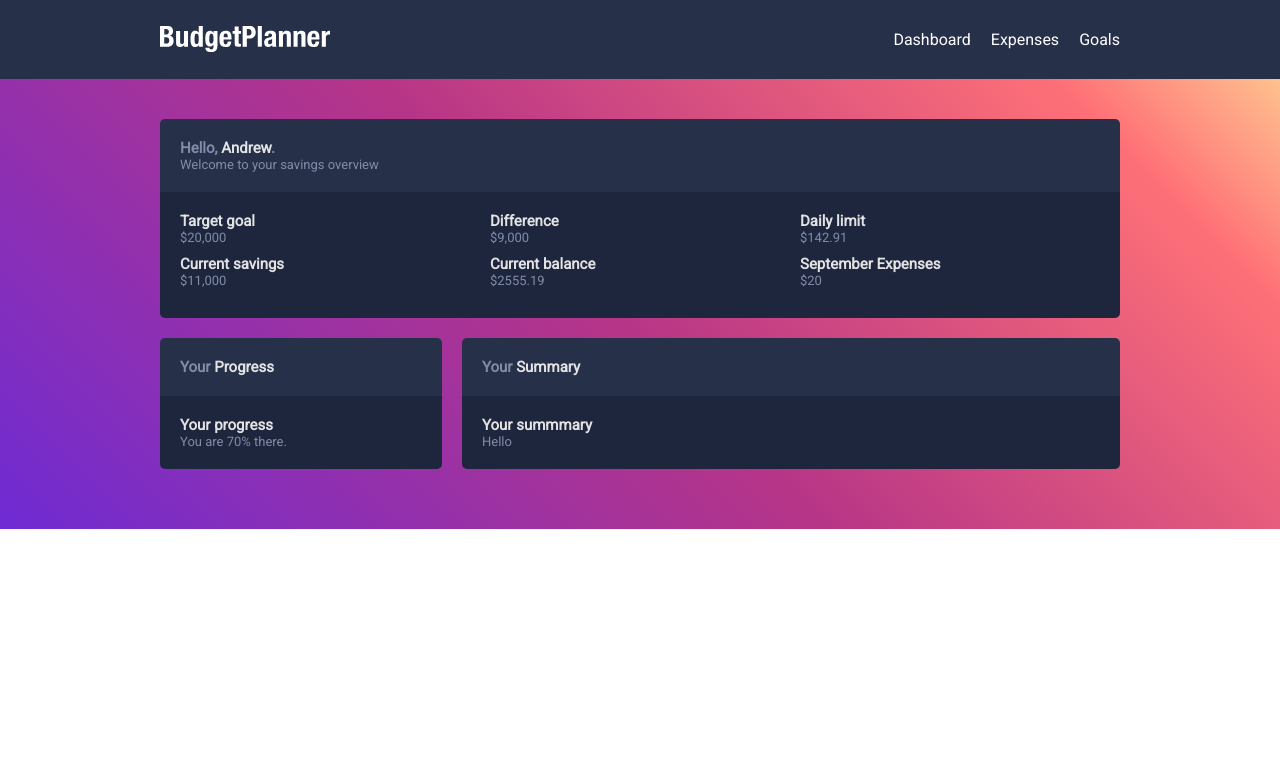
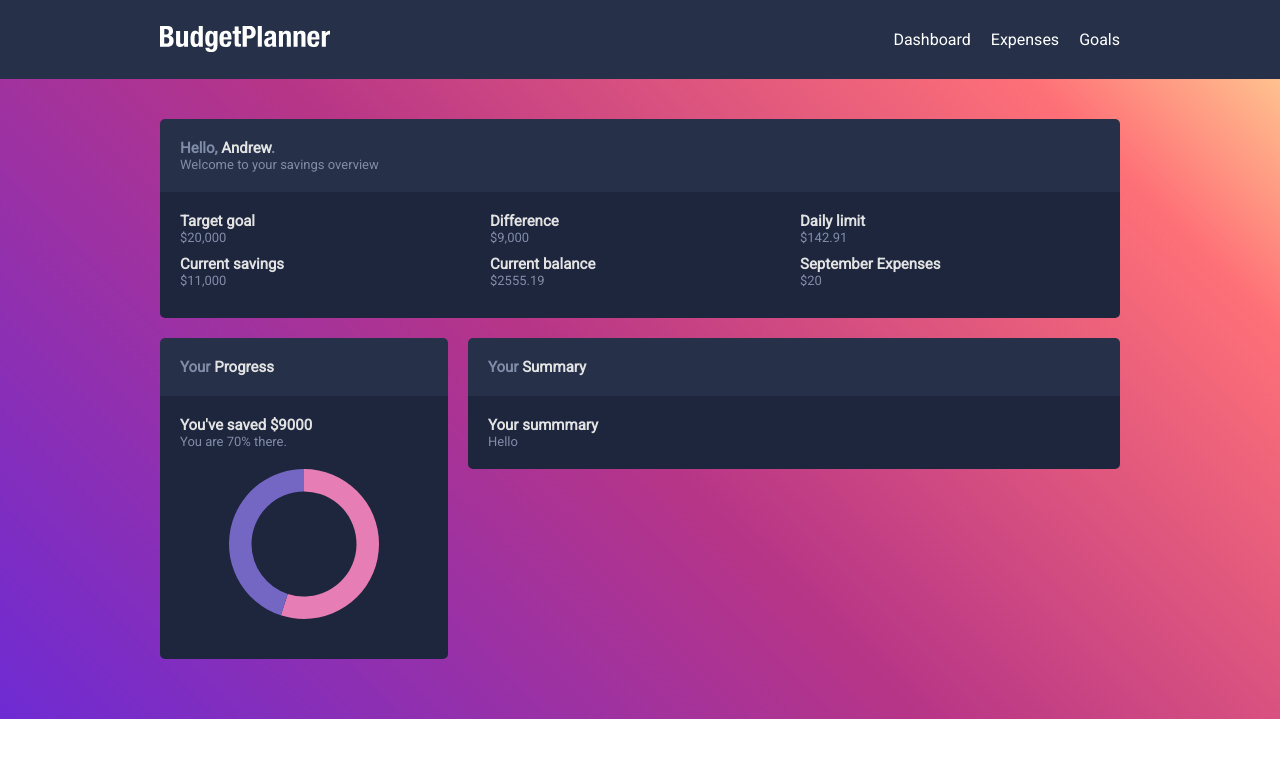
Before and after one commit to andrewbdesign/budget-planner, a React (Create React App) app in the folder client/: page /dashboard in a window 1280 px wide. Shown: the top 758 px of the page. Built offline with nearby package versions, Linux system fonts and the light colour scheme.

Commit message:
implemented chartjs

```diff
--- a/client/package.json
+++ b/client/package.json
@@ -3,6 +3,7 @@
   "version": "0.1.0",
   "private": true,
   "dependencies": {
+    "chart.js": "^2.8.0",
     "node-sass": "^4.12.0",
     "react": "^16.9.0",
     "react-dom": "^16.9.0",
--- a/client/src/assets/styles/_dashboard.scss
+++ b/client/src/assets/styles/_dashboard.scss
@@ -64,3 +64,8 @@
     width: 70%;
   }
 }
+
+.chart__container {
+  padding: 20px 0;
+  width: 100% !important;
+}
--- a/client/src/components/dashboard/Dashboard.js
+++ b/client/src/components/dashboard/Dashboard.js
@@ -9,10 +9,8 @@ const Dashboard = () => {
       <div className="container">
         <Overview />
         <div className="dashboard__body">
-
           <Progress />
           <Summary />
-
         </div>
       </div>
     </section>
--- a/client/src/components/dashboard/Overview.js
+++ b/client/src/components/dashboard/Overview.js
@@ -46,8 +46,7 @@ const Overview = () => {
         <p>Welcome to your savings overview</p>
       </div>
       <div className="overview__body">
-        <div className="overview__section">
-        </div>
+        <div className="overview__section"></div>
         <div className="overview__stats">{renderOverviewStats()}</div>
       </div>
     </div>
--- a/client/src/components/dashboard/Progress.js
+++ b/client/src/components/dashboard/Progress.js
@@ -1,4 +1,5 @@
 import React from 'react';
+import ProgressChart from './ProgressChart';
 
 const Progress = () => {
   return (
@@ -9,8 +10,9 @@ const Progress = () => {
         </h1>
       </div>
       <div className="overview__body">
-        <h2>Your progress</h2>
+        <h2>You've saved $9000</h2>
         <p>You are 70% there.</p>
+        <ProgressChart />
       </div>
     </div>
   );
--- /dev/null
+++ b/client/src/components/dashboard/ProgressChart.js
@@ -0,0 +1,58 @@
+import React, { useEffect, useRef } from 'react';
+import Chart from 'chart.js';
+
+const ProgressChart = () => {
+  const chartEl = useRef(null);
+
+  const generateChart = () => {
+    const options = {
+      legend: { display: false },
+      // legend: {
+      //   position: "top",
+      //   align: "start",
+      //   labels: {
+      //     fontColor: "#818ca8",
+      //   }
+      // },
+      responsive: true,
+      maintainAspectRatio: false,
+      cutoutPercentage: 70,
+    };
+    const data = {
+      datasets: [
+        {
+          data: [11000, 9000],
+          backgroundColor: ['rgba(230, 126, 181, 1)', 'rgba(116, 103, 195, 1)'],
+          hoverBackgroundColor: [
+            'rgba(230, 126, 181, .7)',
+            'rgba(116, 103, 195, .7)',
+          ],
+          borderColor: 'transparent',
+          borderWidth: 0,
+        },
+      ],
+      labels: ['Saved', 'Left to go'],
+    };
+
+    const chartRef = chartEl.current;
+    chartRef.getContext('2d');
+
+    new Chart(chartRef, {
+      data,
+      options,
+      type: 'doughnut',
+    });
+  };
+
+  useEffect(() => {
+    generateChart();
+  }, []);
+
+  return (
+    <div className="chart__container">
+      <canvas ref={chartEl} id="my-chart" />
+    </div>
+  );
+};
+
+export default ProgressChart;
```
Also changed, not shown: 1 other file (tests, documents, lock files or other folders).
